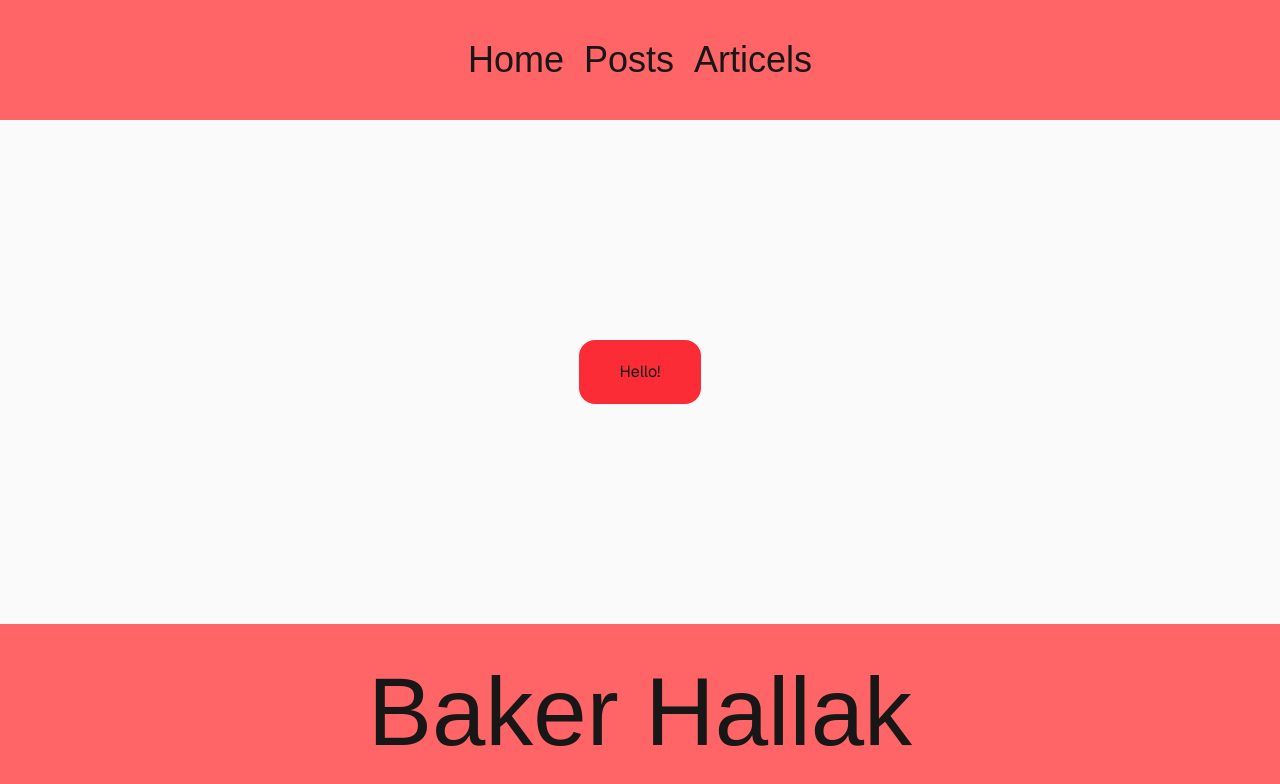
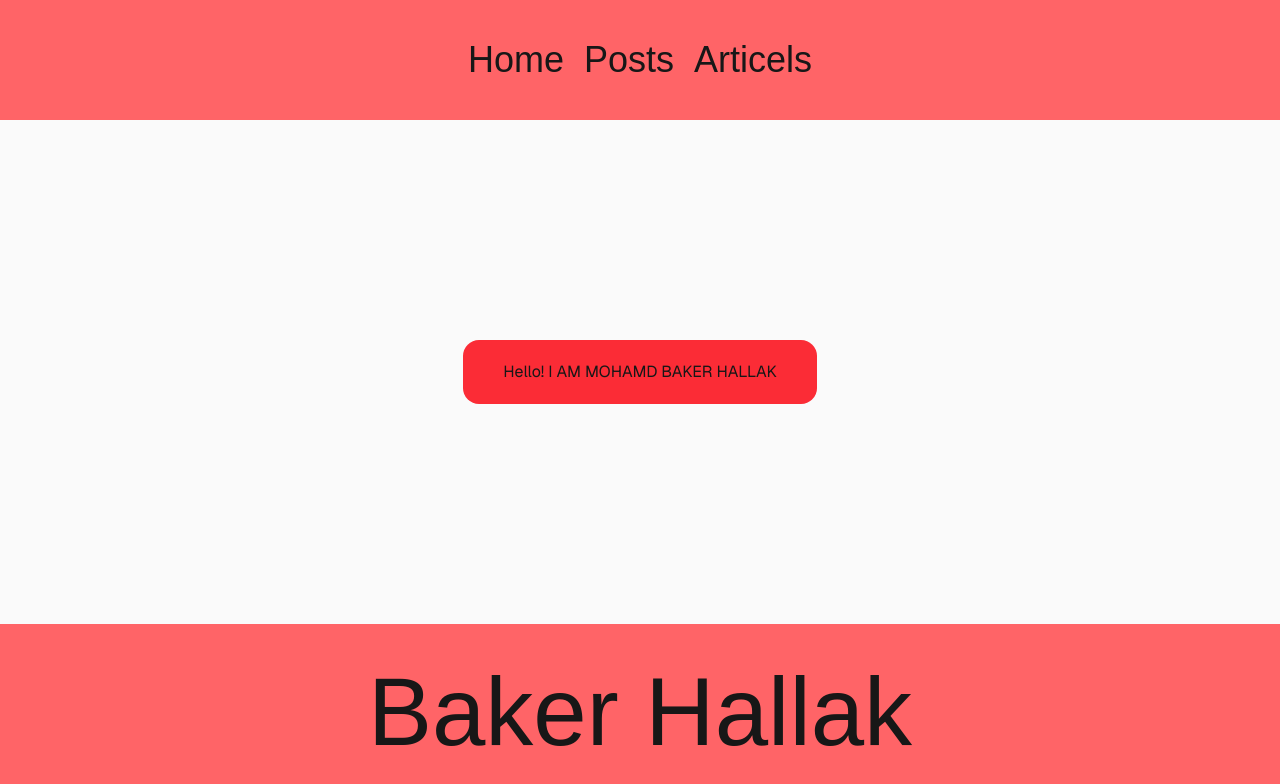
Before and after one commit to Baker123bakerhallak/testingProject, a Next.js app in the folder my-app/: page / in a window 1280 px wide. Shown: the top 784 px of the page. Built offline with nearby package versions, Linux system fonts and the light colour scheme.

Commit message:
Add A New Values for the Button

```diff
--- a/my-app/app/page.js
+++ b/my-app/app/page.js
@@ -7,7 +7,7 @@ export default function Home() {
     <div className="flex relative flex-col flex-1 items-center justify-center bg-zinc-50 font-sans dark:bg-black">
       <Link href={"/articles"}>
         <button className="flex bg-red-500 px-10 py-5 rounded-2xl baker">
-          Hello!
+          Hello! I AM MOHAMD BAKER HALLAK
         </button>
         <Suspense></Suspense>
       </Link>
```
